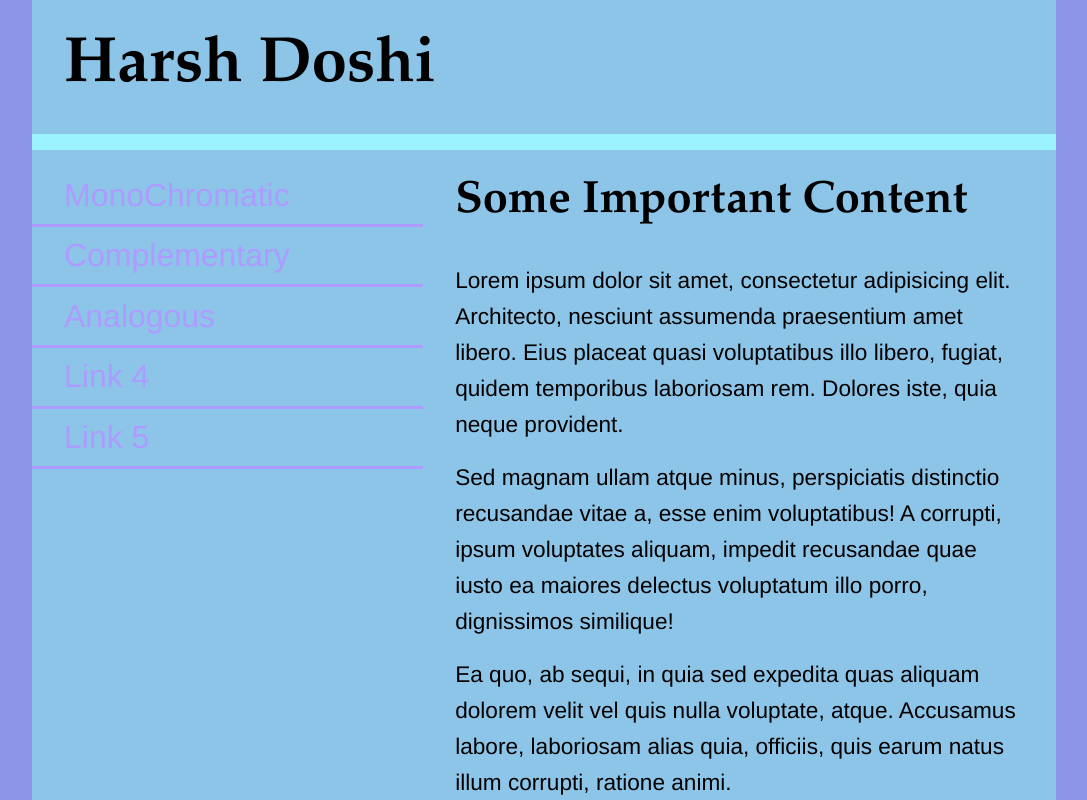
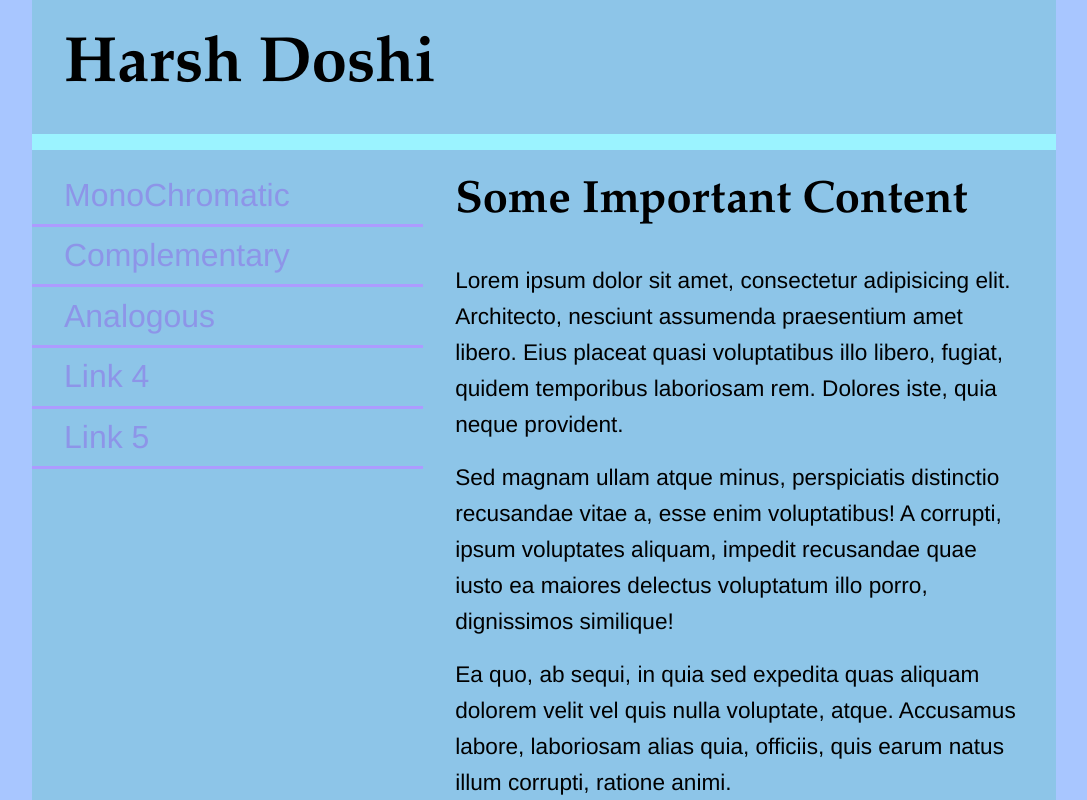
Before and after one commit to dosh0005/colors, a plain HTML site: page analogous.html in a window 1280 px wide. Shown: the top 800 px of the page, without its empty margins (96-1183 px from the left). Drawn offline with Linux system fonts and the light colour scheme.

Commit message:
analogous changes

```diff
--- a/analogous.html
+++ b/analogous.html
@@ -24,7 +24,7 @@
             font-family: Helvetica, Arial, sans-serif;
         }
         html,body{
-            background-color: #8D95E8;
+            background-color: #A8C6FF;
         }
         h1{
             font-family: Palatino, 'Palatino Linotype', 'Palatino LT STD', 'Book Antiqua', Georgia, serif;
@@ -48,7 +48,7 @@
             text-decoration: none;
             border-bottom: 0.2rem solid #AD9BFF;
             padding: 0.2rem 2rem;
-            color: #AD9BFF;
+            color: #8D95E8;
         }
         nav li>a:hover,
         nav li>a:active{
```
